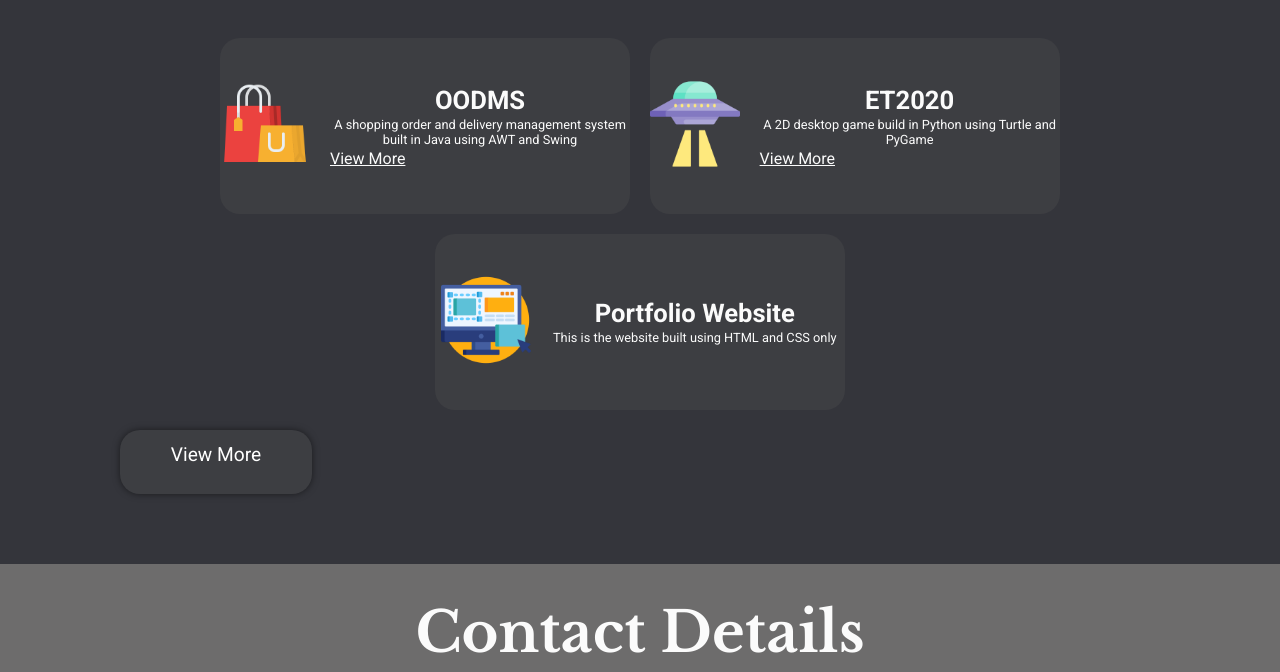
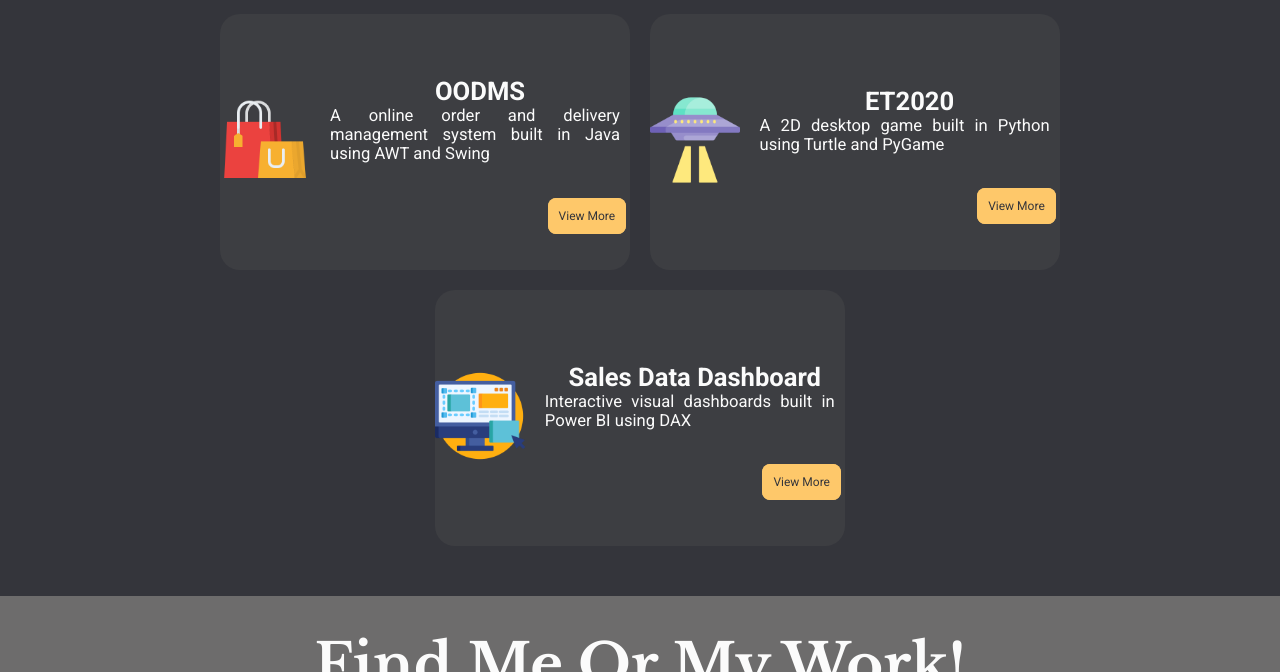
Before and after one commit to rheathadhani/Portfolio, a plain HTML site: page index.html in a window 1280 px wide. Shown: the part 1659-2331 px from the top of the page. Drawn offline with nearby package versions, Linux system fonts and the light colour scheme.

Commit message:
Final Fixes Commit

```diff
--- a/index.html
+++ b/index.html
@@ -21,9 +21,9 @@
 
         <div class="landing">
             <div class="intro">
-                <h3>Hi, I'm <Span>Rhea Thadhani</Span><br><br>BSc (hons) in Computer Science
+                <h3>Hi, I'm <Span>Rhea Thadhani</Span><br><br> 2nd Year Computer Science Student
                 <br>
-                <h3>Software Developer Intern</h3> <br> <a href = "" class = "intro-resume"> Download Resume </a>
+                <h3>Software Developer Intern</h3> <br> <a href = "assets/resume.png" class = "intro-resume" download = "Rhea Thadhani - Resume"> View Resume </a>
                 </h3>
             </div>
         </div>
@@ -34,9 +34,9 @@
         <h1>About</h1>
         <div class="description">
 
-            <p><br> Based in Jakarta, Indonesia, I am a 20 year old student currently interning as a software Developer
-                while pursuing my bachelors in computer science at Asia Pacific University of Technology and Innovation
-                in Kuala Lumpur, Malaysia and with this I have already completed two years of my degree studies in APU.
+            <p><br> Based in Jakarta, Indonesia, I am a 20 year old student currently interning as a
+                software developer. I am proficient in back-end application development and data analysis.
+                Currently fascinated in front-end and backend web development.
             </p>
 
         </div>
@@ -100,8 +100,8 @@
                 </div>
                 <div>
                     <h3>OODMS</h3>
-                    <p>A shopping order and delivery management system built in Java using AWT and Swing </p>
-                    <a href = "">View More</a>
+                    <p>A online order and delivery management system built in Java using AWT and Swing </p>
+                    <a href = "https://github.com/rheathadhani/OODMS" class="portfolio-view-more">View More</a>
                 </div>
             </div>
 
@@ -111,8 +111,8 @@
                 </div>
                 <div>
                     <h3>ET2020</h3>
-                    <p> A 2D desktop game build in Python using Turtle and PyGame</p>
-                    <a href = "">View More</a>
+                    <p> A 2D desktop game built in Python using Turtle and PyGame</p>
+                    <a href = "https://github.com/rheathadhani/ET2020" class="portfolio-view-more">View More</a>
                 </div>
             </div>
             <div class="portfolio-card">
@@ -120,19 +120,18 @@
                     <img src="assets/ux.png" alt="portfolio">
                 </div>
                 <div>
-                    <h3>Portfolio Website</h3>
-                    <p>This is the website built using HTML and CSS only</p>
+                    <h3>Sales Data Dashboard</h3>
+                    <p>Interactive visual dashboards built in Power BI using DAX</p>
+                    <a href = "https://drive.google.com/drive/folders/1bFoqMkxPYzQrMps1rnHpbKX4aSKoQKH4?usp=sharing" class="portfolio-view-more">View More</a>
                 </div>
             </div>
 
         </div>
 
-        <a href="https://github.com/rheathadhani?tab=repositories" class="view-more"> View More</a>
-
     </section>
 
-    <section class="contact-me">
-        <h1>Contact Details</h1>
+    <section class="contact-me" id="contact-loc">
+        <h1>Find Me Or My Work!</h1>
         <div class="contact">
 
             <div class="contact-card">
@@ -153,16 +152,8 @@
 
             <div class="contact-card">
                 <li>
-                    <a href = "https://www.instagram.com/rheathadhani/" class = "contact-socials">
-                        <img src = "assets/instagram.png" alt = "instagram" class = "contact-socials-img">
-                    </a>
-                </li>
-            </div>
-
-            <div class="contact-card">
-                <li>
-                    <a href = "https://www.facebook.com/rhea.thadhani/" class = "contact-socials">
-                        <img src = "assets/facebook.png" alt = "facebook" class = "contact-socials-img">
+                    <a href = "https://github.com/rheathadhani?tab=repositories" class = "contact-socials">
+                        <img src = "assets/github.png" alt = "github" class = "contact-socials-img">
                     </a>
                 </li>
             </div>
--- a/style.css
+++ b/style.css
@@ -20,7 +20,6 @@ header {
   background-image: url("assets/background.png");
   background-size: contain;
   background-image: -10px center;
-
   background-position: right;
   background-size: contain;
   background-repeat: no-repeat;
@@ -79,7 +78,7 @@ header nav ul li .active {
 .landing .intro h3 {
   color: #fbfbfb;
   font-weight: 400;
-  font-size: 32px;
+  font-size: 2.5vw;
   margin-left: 2vw;
 
 }
@@ -87,7 +86,7 @@ header nav ul li .active {
 .landing .intro h3 span {
   color: #fec86a;
   font-weight: 600;
-  font-size: 3.5rem;
+  font-size: 3.5vw;
 }
 
 .intro-resume:link, :visited
@@ -218,7 +217,7 @@ header nav ul li .active {
 .portfolio-card {
   position: relative;
   display: flex;
-  height: 22vh;
+  height: 32vh;
   width: 32vw;
   background-color: #3d3e42;
   border-radius: 20px;
@@ -245,36 +244,28 @@ header nav ul li .active {
 
 .portfolio-card p {
   color: #fbfbfb;
-  font-size: 1vw;
-  text-align: center;
-  padding: 2px;
+  font-size: 1.3vw;
+  text-align: justify;
+  padding-right: 10px;
+  padding-bottom: 2vw;
 }
 
-.portfolio-card button {
-  height: 26px;
-  width: 10px;
+.portfolio-view-more {
+  width: 10vw;
+  height: 2vh;
+  padding: 10px;
   background-color: #fec86a;
   border: 1px solid #fec86a;
   border-radius: 8px;
   color: #34353b;
   font-size: 12px;
+  position: relative;
+  left: 17vw;
+  top: 2vh;
+  text-decoration: none;
   transition: all ease 0.5s;
+  align-items: center;
   cursor: pointer;
-}
-
-
-.portfolio button {
-  margin-top: 50px;
-  height: 48px;
-  width: 144px;
-  background-color: #fec86a;
-  border: 1px solid #fec86a;
-  border-radius: 8px;
-  color: #34353b;
-  font-size: 16px;
-  font-weight: 500;
-  cursor: pointer;
-  transition: all ease 0.5s;
 }
 
 .portfolio button:hover {
@@ -323,18 +314,15 @@ header nav ul li .active {
   height: 4vh;
 }
 .view-more{
-  background-color: #3d3e42;
-  border-radius: 20px;
-  margin: 20px;
-  padding-top: 1vw;
-  width: 15vw;
-  height: 8vh;
-  color: white;
+  text-align:center;
+  font-size:1.5vw;
+  cursor:pointer;
+  margin: 6vh;
   text-decoration: none;
-  transition: all ease 0.5s;
-  box-shadow: 0px 0px 7px rgba(0,0,0,.5);
-  text-align: center;
-  font-size: 1.5vw;
+  background-color:#fec86a;
+  width: 2w;
+  padding: 2w;
+  color: black;
 }
 
 .view-more:hover{
```
Also changed, not shown: assets/github.png (added), assets/resume.png (added).
